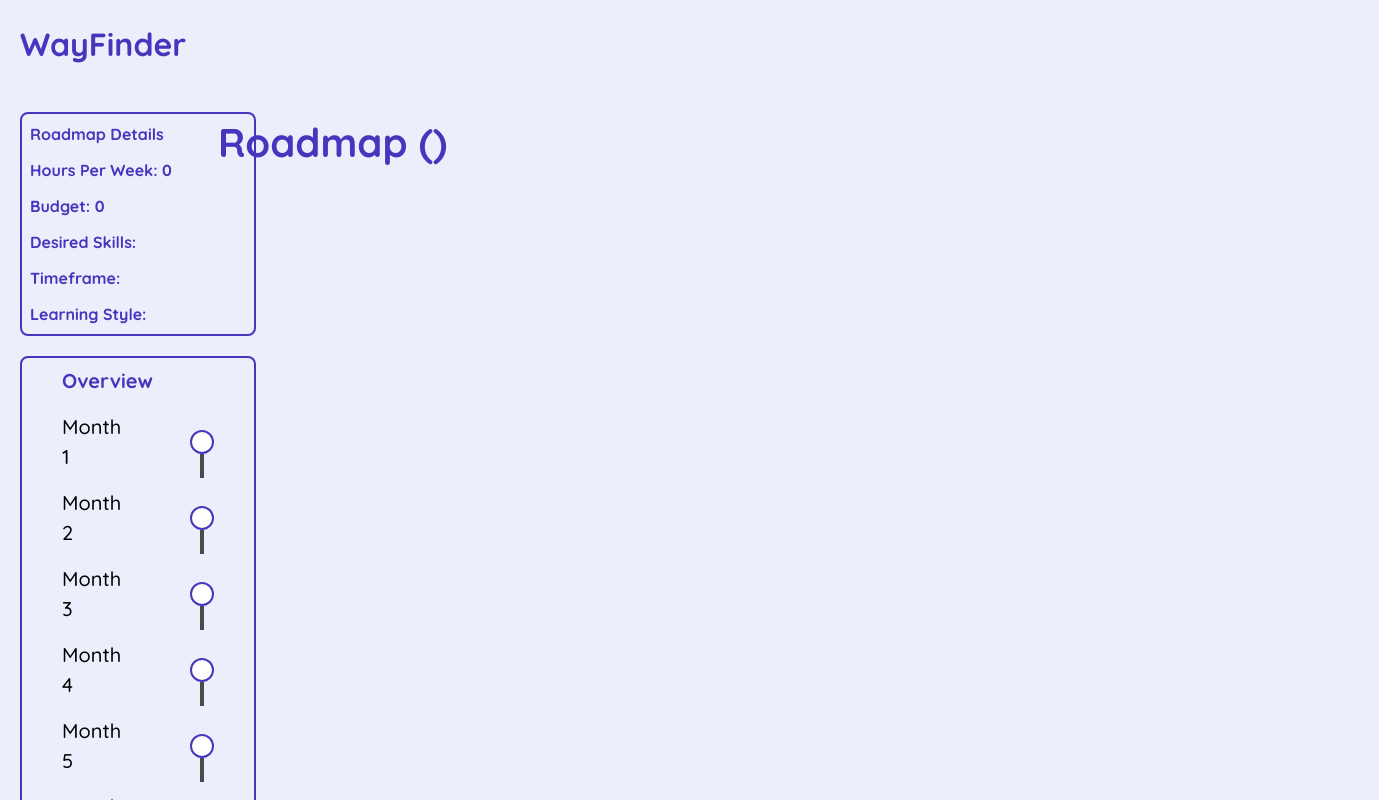
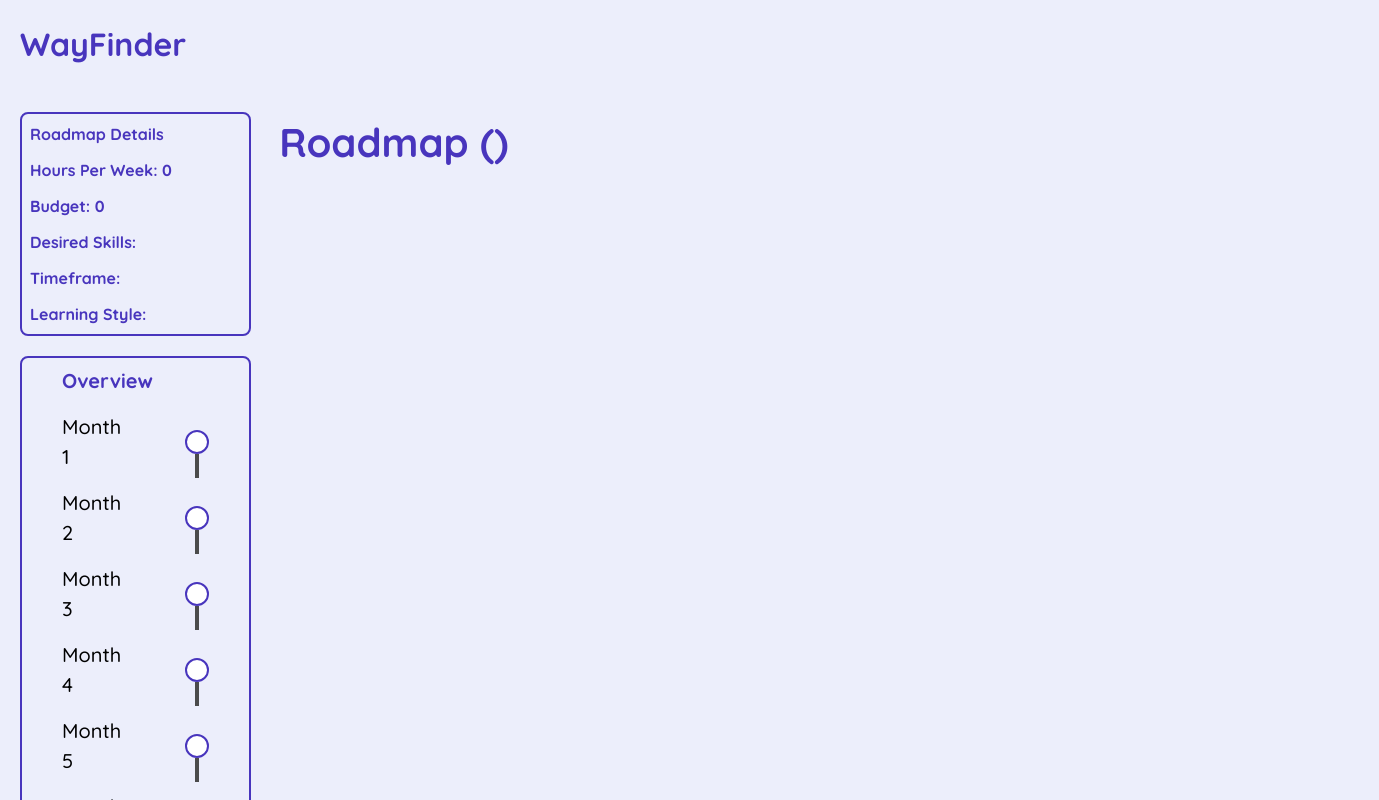
Before and after one commit to britzky/career-coach, a React (Vite) app in the folder frontend/career-coach/: page /roadmap in a window 1280 px wide. Shown: the top 800 px of the page, 1379 px wide, since content can reach past the window. Built offline with nearby package versions, Linux system fonts and the light colour scheme.

Commit message:
Adjusted layout of roadmap page

```diff
--- a/frontend/career-coach/src/pages/Roadmap/Roadmap.tsx
+++ b/frontend/career-coach/src/pages/Roadmap/Roadmap.tsx
@@ -5,21 +5,15 @@ import { Summary } from "./Summary";
 
 export const Roadmap = () => {
   return (
-    <div className="mt-28">
-      <div className="grid grid-cols-5 row-span-1">
-        <div className="col-span-1 ml-5">
-          <div className="flex flex-col gap-5">
-            <RoadmapDetails />
-            <Overview />
-          </div>
-        </div>
-        <div className="col-span-4">
-          <div className="flex flex-col gap-5 items-center">
-            <Summary />
-            <CourseAccordion />
-          </div>
+    <div className="mt-28 flex flex-col md:flex-row">
+      <div className="flex flex-col gap-5 ml-5 mb-5 md:mb-0 md:flex-1">
+        <RoadmapDetails />
+        <Overview />
+      </div>
+        <div className="flex flex-col gap-5 items-center flex-1 mx-7">
+          <Summary />
+          <CourseAccordion />
         </div>
       </div>
-    </div>
   );
 };
```
